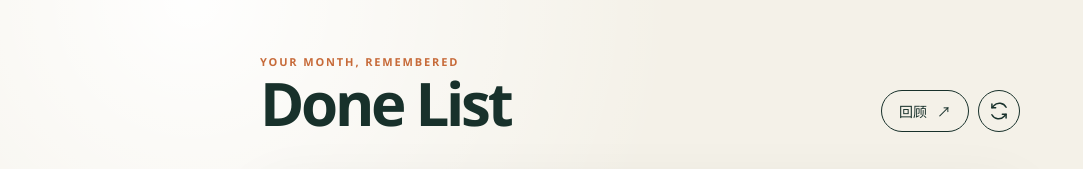
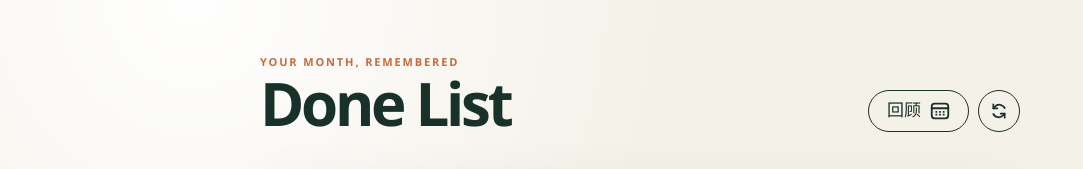
Before and after one commit to chitosai/donelist, a React (Vite) app: page / in a window 1280 px wide. Shown: the top 169 px of the page, without its empty margins (0-1083 px from the left). Built offline with nearby package versions, Linux system fonts and the light colour scheme; no server answers.

Commit message:
Optimize calandar / sync icons

```diff
--- a/src/App.tsx
+++ b/src/App.tsx
@@ -1,5 +1,6 @@
 import { useCallback, useEffect, useLayoutEffect, useRef, useState, type FormEvent, type KeyboardEvent } from "react";
 import { AutoGrowTextarea } from "./components/AutoGrowTextarea";
+import { CalendarIcon } from "./components/CalendarIcon";
 import { SyncPanel } from "./components/SyncPanel";
 import { GuestRecordsMergeDialog } from "./components/GuestRecordsMergeDialog";
 import { IndexedDbRecordRepository } from "./data/IndexedDbRecordRepository";
@@ -229,8 +230,8 @@ export function App() {
         </div>
         <div className="header-actions">
           <button className="review-button" type="button" disabled={!isRecordsReady || !!recordsError} onClick={() => setIsReviewOpen(true)}>
-            回顾
-            <span aria-hidden="true">↗</span>
+            <span className="review-button-label">回顾</span>
+            <CalendarIcon />
           </button>
           <SyncPanel
             syncState={syncState}
--- /dev/null
+++ b/src/components/CalendarIcon.tsx
@@ -0,0 +1,16 @@
+export function CalendarIcon() {
+  return (
+    <svg viewBox="0 0 24 24" aria-hidden="true" focusable="false">
+      <rect x="3" y="4" width="18" height="16" rx="3" />
+      <path d="M3 9h18" />
+      <g fill="currentColor" stroke="none">
+        <rect x="7" y="12" width="2" height="2" rx=".4" />
+        <rect x="11" y="12" width="2" height="2" rx=".4" />
+        <rect x="15" y="12" width="2" height="2" rx=".4" />
+        <rect x="7" y="15" width="2" height="2" rx=".4" />
+        <rect x="11" y="15" width="2" height="2" rx=".4" />
+        <rect x="15" y="15" width="2" height="2" rx=".4" />
+      </g>
+    </svg>
+  );
+}
--- /dev/null
+++ b/src/components/SyncIcon.tsx
@@ -0,0 +1,10 @@
+export function SyncIcon() {
+  return (
+    <svg viewBox="0 0 24 24" aria-hidden="true" focusable="false">
+      <path d="M20.5 7.5A9 9 0 0 0 5.7 5.7L3.5 8" />
+      <path d="M3.5 2V8h6" />
+      <path d="M3.5 16.5a9 9 0 0 0 14.8 1.8l2.2-2.3" />
+      <path d="M20.5 22V16h-6" />
+    </svg>
+  );
+}
--- a/src/components/SyncPanel.tsx
+++ b/src/components/SyncPanel.tsx
@@ -2,6 +2,7 @@ import { useEffect, useRef, useState, type FormEvent } from "react";
 import type { SyncState } from "../sync/useRecordSync";
 import { useAuth } from "../auth/AuthProvider";
 import { SyncStatus } from "./SyncStatus";
+import { SyncIcon } from "./SyncIcon";
 
 type PanelView = "summary" | "login" | "register" | "confirmation";
 
@@ -11,17 +12,6 @@ type SyncPanelProps = {
   onExport: () => void | Promise<void>;
   onImport: () => void;
 };
-
-function SyncIcon() {
-  return (
-    <svg viewBox="0 0 24 24" aria-hidden="true">
-      <path d="M20.5 7.5A9 9 0 0 0 5.7 5.7L3.5 8" />
-      <path d="M3.5 3.5V8H8" />
-      <path d="M3.5 16.5a9 9 0 0 0 14.8 1.8l2.2-2.3" />
-      <path d="M20.5 20.5V16H16" />
-    </svg>
-  );
-}
 
 function friendlyAuthError(error: unknown): string {
   const message = error instanceof Error ? error.message : "操作失败，请稍后重试。";
--- a/src/styles.css
+++ b/src/styles.css
@@ -59,19 +59,33 @@ h1 { margin: 0; font-size: clamp(36px, 7vw, 60px); line-height: .95; letter-spac
 
 .review-button {
   display: flex;
-  gap: 10px;
+  height: 42px;
+  gap: 8px;
   align-items: center;
   border: 1px solid var(--ink);
   border-radius: 999px;
   background: transparent;
-  padding: 10px 17px;
+  padding: 8px 17px 8px 18px;
   cursor: pointer;
-  font-size: 14px;
+  font-size: 17px;
+  line-height: 20px;
   font-weight: 600;
   transition: background .18s, color .18s, transform .18s;
 }
 
 .review-button:hover { background: var(--green); color: white; transform: translateY(-1px); }
+/* Match the visible glyph bounds to the calendar, not just the font line box. */
+.review-button-label { transform: translateY(-1.5px); }
+.review-button svg {
+  width: 22px;
+  height: 22px;
+  flex: 0 0 22px;
+  fill: none;
+  stroke: currentColor;
+  stroke-width: 2;
+  stroke-linecap: round;
+  stroke-linejoin: round;
+}
 
 .sync-menu { position: relative; }
 .sync-menu-button {
@@ -89,11 +103,11 @@ h1 { margin: 0; font-size: clamp(36px, 7vw, 60px); line-height: .95; letter-spac
 .sync-menu-button:hover,
 .sync-menu-button[aria-expanded="true"] { background: var(--green); color: white; transform: translateY(-1px); }
 .sync-menu-button svg {
-  width: 20px;
-  height: 20px;
+  width: 16px;
+  height: 18px;
   fill: none;
   stroke: currentColor;
-  stroke-width: 1.75;
+  stroke-width: 2.6;
   stroke-linecap: round;
   stroke-linejoin: round;
 }
@@ -885,7 +899,7 @@ h1 { margin: 0; font-size: clamp(36px, 7vw, 60px); line-height: .95; letter-spac
   .app-shell { width: min(100% - 28px, 760px); padding-top: 30px; }
   .app-header { margin-bottom: 28px; }
   .header-actions { gap: 6px; }
-  .review-button { padding-inline: 13px; }
+  .review-button { padding-inline: 14px 13px; }
   .sync-popover { position: fixed; top: 88px; right: 14px; left: 14px; width: auto; }
   .record-item { grid-template-columns: 80px 1fr auto; gap: 10px; }
   .record-actions { opacity: 1; }
```
Also changed, not shown: 1 other file (tests, documents, lock files or other folders).
